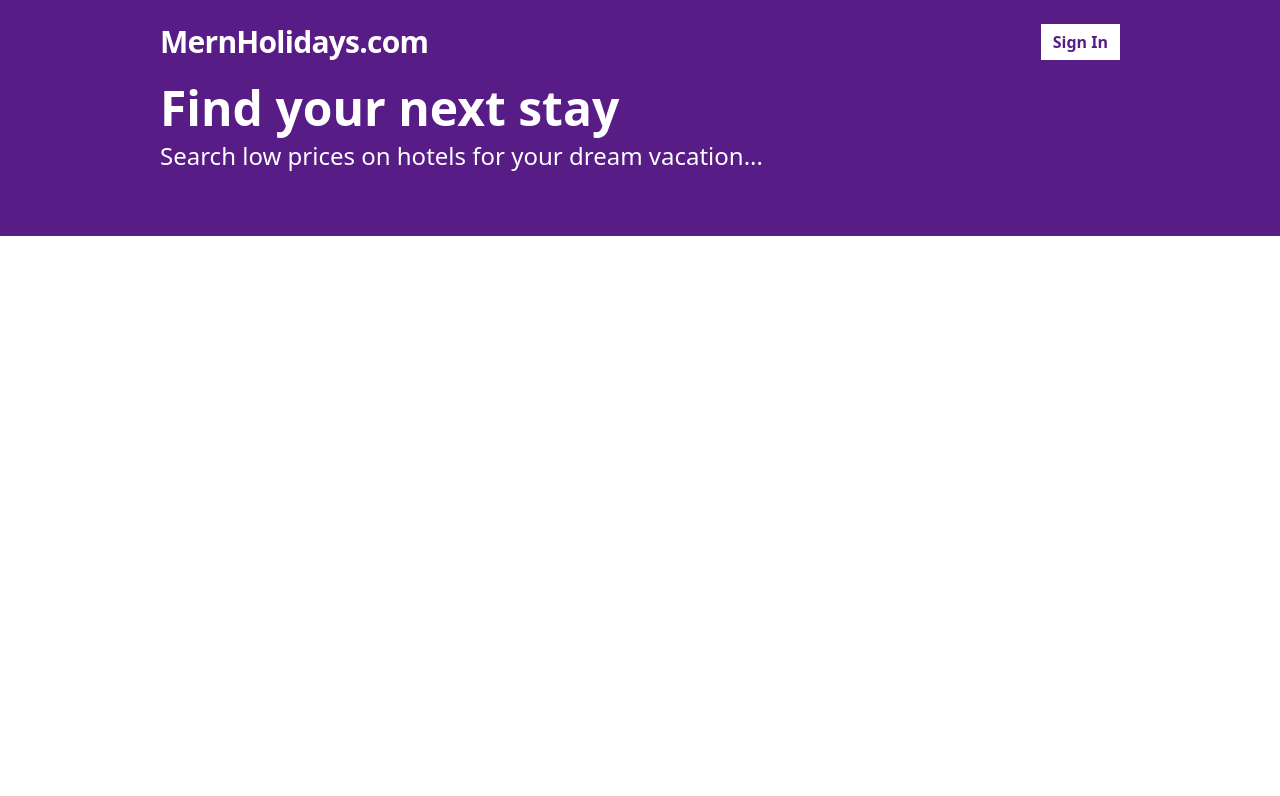
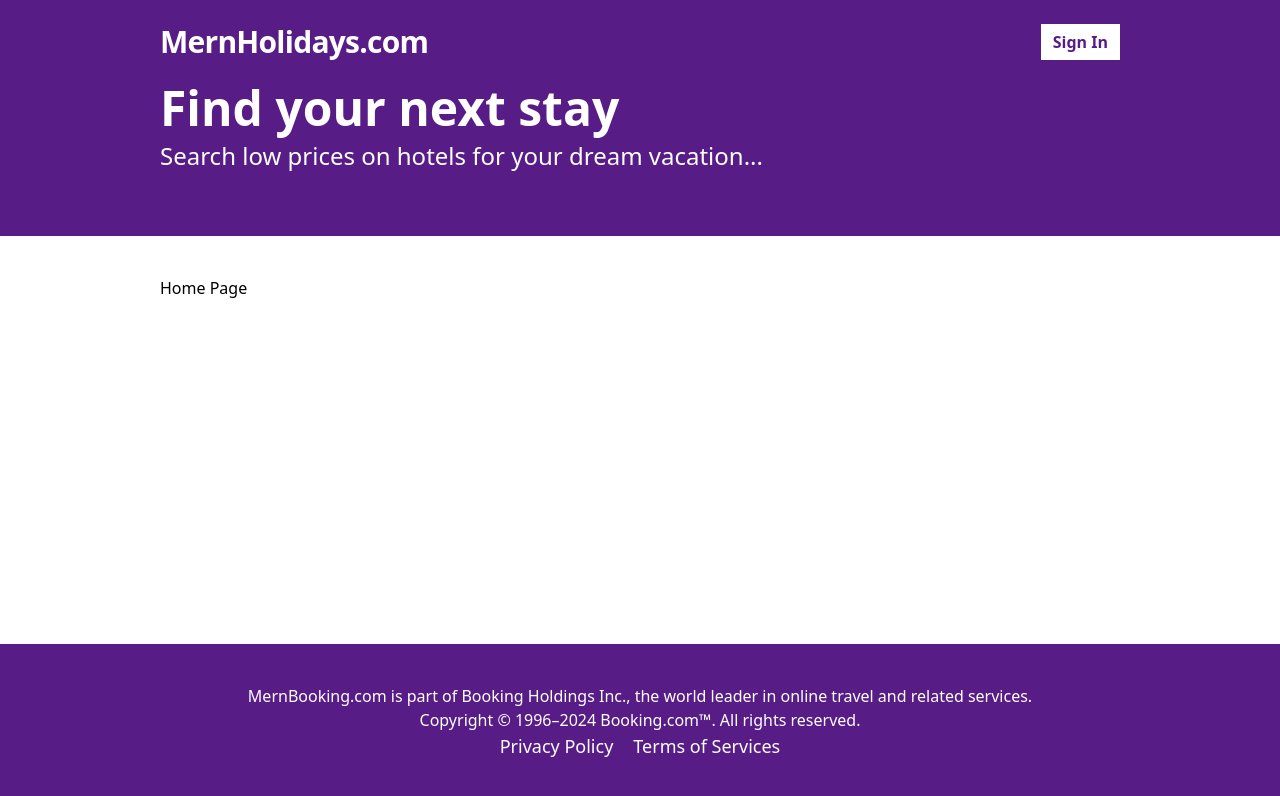
Before and after one commit to suhani132/Hotel-Booking, a React (Vite) app in the folder frontend/: page / in a window 1280 px wide. Shown: the top 796 px of the page. Built offline with nearby package versions, Linux system fonts and the light colour scheme.

Commit message:
implemented props

```diff
--- a/frontend/src/App.tsx
+++ b/frontend/src/App.tsx
@@ -22,7 +22,16 @@ const App = () => {
   return (
     <Router>
       <Routes>
-        <Route path="/" element={ <Layout></Layout> } />
+        <Route path="/" element={
+          <Layout>
+          <p>Home Page</p>
+        </Layout>
+       } />
+       <Route path="/search" element={
+          <Layout>
+          <p>Search Page</p>
+        </Layout>
+       } />
       </Routes>
     </Router>
   );
--- /dev/null
+++ b/frontend/src/components/Footer.tsx
@@ -0,0 +1,19 @@
+const Footer = () => {
+  return (
+    <div className="bg-purple-900  py-10">
+      <div className="container mx-auto flex flex-col  items-center text-white">
+        <span className=" text-md items-center">
+          MernBooking.com is part of Booking Holdings Inc., the world leader in
+          online travel and related services.
+        </span>
+        <span className="text-md items-center">Copyright © 1996–2024 Booking.com™. All rights reserved.</span>
+
+        <span className=" text-lg flex flex-row gap-5  ">
+          <p className="cursor-pointer hover:text-gray-300">Privacy Policy</p>
+          <p className="cursor-pointer hover:text-gray-300">Terms of Services</p>
+        </span>
+      </div>
+    </div>
+  );
+};
+export default Footer;
--- a/frontend/src/layouts/Layout.tsx
+++ b/frontend/src/layouts/Layout.tsx
@@ -1,11 +1,20 @@
 import Header from "../components/Header";
 import Hero from "../components/Hero";
-const Layout = () =>{
+import Footer from "../components/Footer"
+
+interface Props {
+    children: React.ReactNode;
+}
+
+const Layout = ({children}: Props) =>{
     return (
         <div className="flex flex-col min-h-screen">
             <Header />
             <Hero/>
-
+            <div className="container mx-auto py-10 flex-1">
+                {children}
+            </div>
+            <Footer/>
         </div>
     );
 };
```
